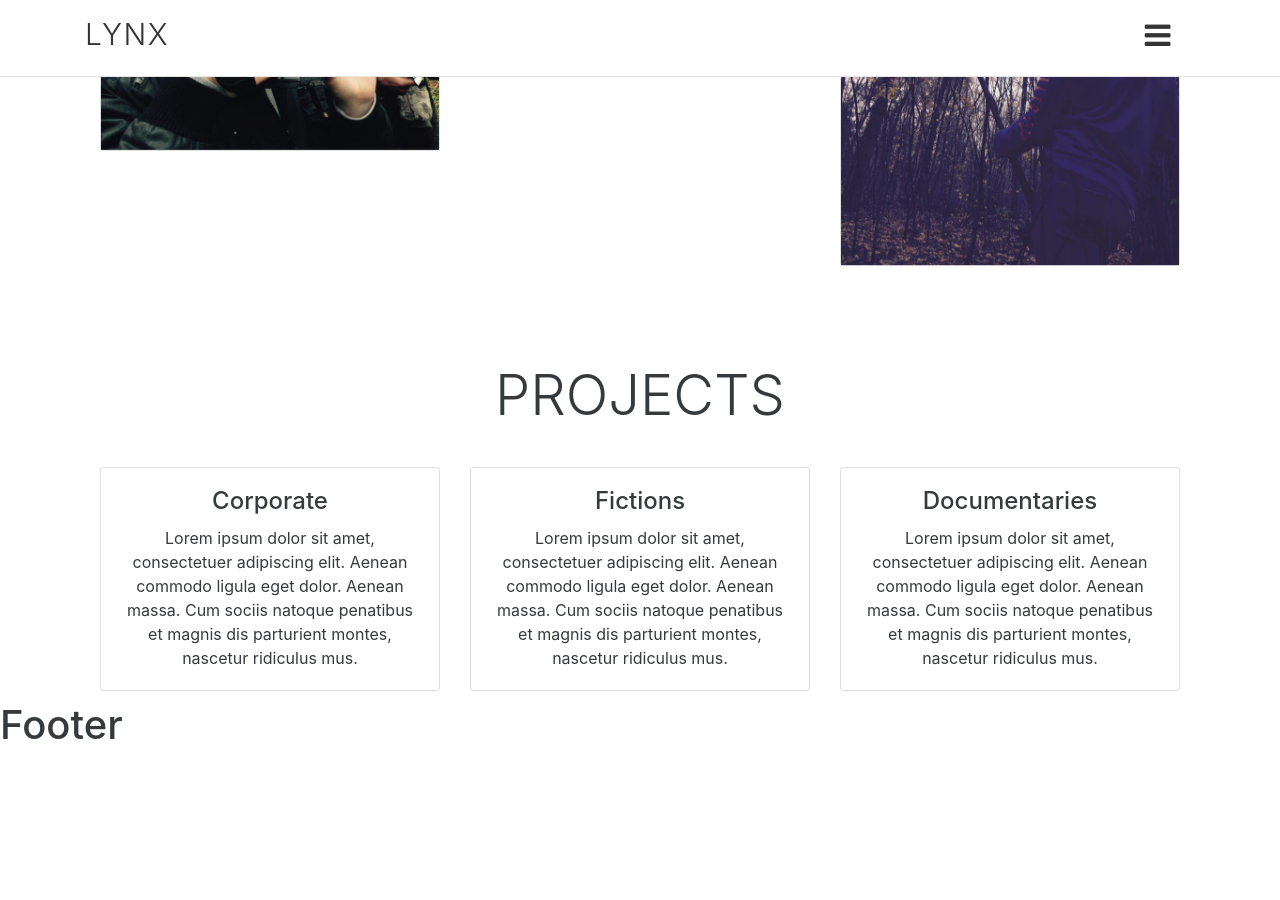
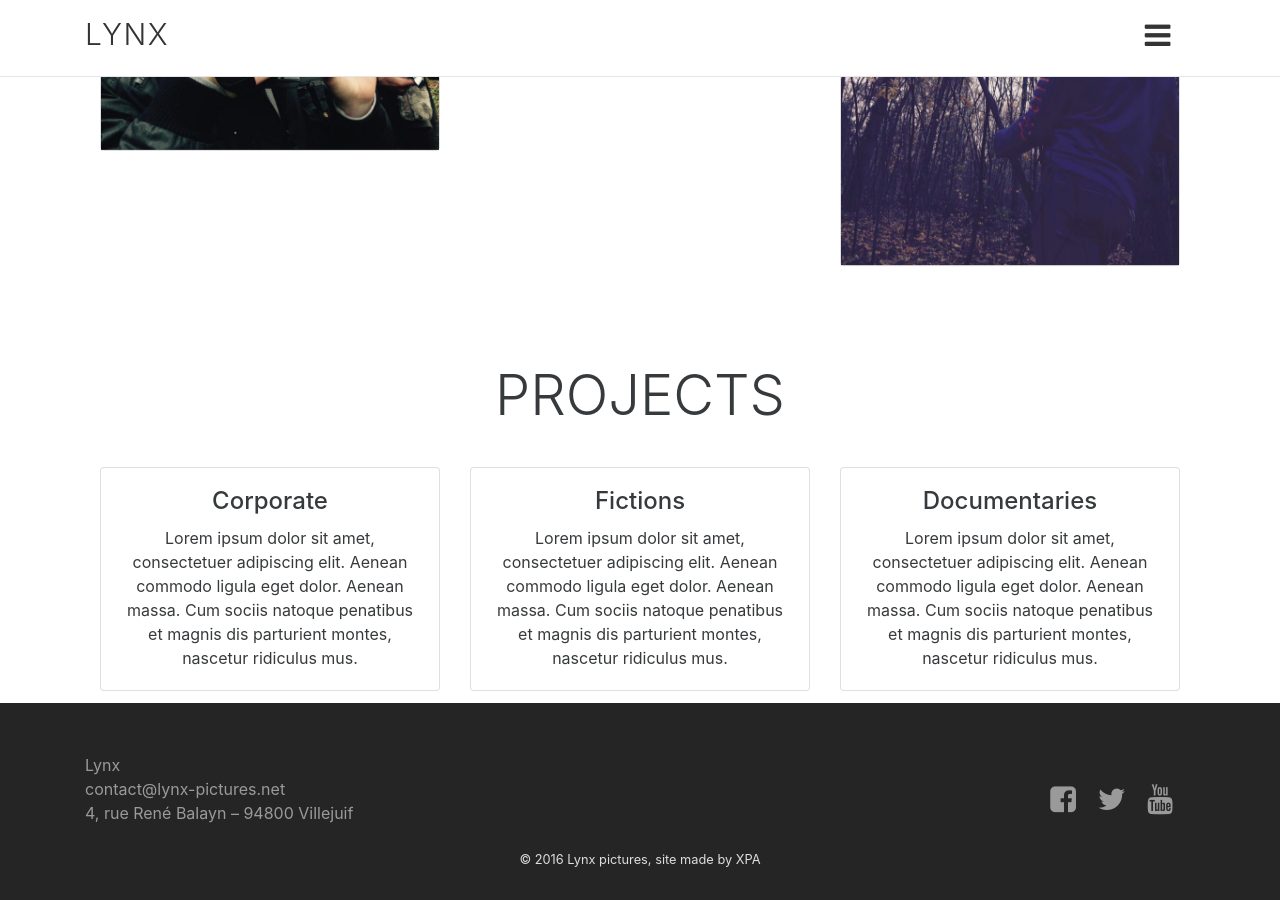
Before and after one commit to gpanos/lynx-site, a Jekyll site: the page built from index.html, in a window 1280 px wide and 900 px high, scrolled down 1537 px. Built offline with Jekyll 4.4.1, drawn with Linux system fonts in a browser that asks for light colours; before the commit the page ends 2292 px from its top, so only the background shows below that; some of the changed text lies outside the part shown.

Commit message:
Footer progress and config settings

```diff
--- a/_config.yml
+++ b/_config.yml
@@ -13,16 +13,13 @@
 # you will see them accessed via {{ site.title }}, {{ site.email }}, and so on.
 # You can create any custom variable you would like, and they will be accessible
 # in the templates via {{ site.myvariable }}.
-title: Your awesome title
-email: your-email@domain.com
-description: > # this means to ignore newlines until "baseurl:"
-  Write an awesome description for your new site here. You can edit this
-  line in _config.yml. It will appear in your document head meta (for
-  Google search results) and in your feed.xml site description.
+title: Lynx Pictures
+email: contact@lynx-pictures.net
+description: Production House in Paris
+meta: Lynx Pictrures Production Fiction Documantary Corporate Film Paris
 baseurl: "" # the subpath of your site, e.g. /blog
 url: "" # the base hostname & protocol for your site, e.g. http://example.com
-twitter_username: jekyllrb
-github_username:  jekyll
+github_username:  gpanos
 
 # Build settings
 markdown: kramdown
--- a/_includes/footer.html
+++ b/_includes/footer.html
@@ -1 +1,31 @@
-<h1>Footer</h1>
+<footer class="footer footer-dark">
+    <div class="container footer-container">
+        <div class="row">
+            <div class="col-md-6">
+                <div class="contact-info">
+                    <a href="#home">Lynx</a>
+                    <a href="mailto:{{site.email}}">contact@lynx-pictures.net</a>
+                    <a href="#">4, rue René Balayn – 94800 Villejuif</a>
+                </div>
+            </div>
+            <div class="col-md-6">
+                <div class="social-media float-xs-right">
+                    <a href="https://www.facebook.com">
+                        <i class="fa fa-facebook-square"></i>
+                    </a>
+                    <a href="https://twitter.com">
+                        <i class="fa fa-twitter"></i>
+                    </a>
+                    <a href="https://youtube.com">
+                        <i class="fa fa-youtube"></i>
+                    </a>
+                </div>
+            </div>
+        </div>
+        <div class="row">
+            <div class="col-md-12" style="text-align:center">
+                <small class-"text-muted">&copy; <script>document.write(new Date().getFullYear())</script> Lynx pictures, site made by XPA</small>
+            </div>
+        </div>
+    </div>
+</footer>
--- a/_includes/head.html
+++ b/_includes/head.html
@@ -3,8 +3,9 @@
     <meta name="viewport" content="width=device-width, initial-scale=1, shrink-to-fit=no">
     <meta http-equiv="x-ua-compatible" content="ie=edge">
 
-    <title>Lynx</title>
-    <meta name="description" content="">
+    <title>{% if page.title %}{{ page.title }}{% else %}{{ site.title }}{% endif %}</title>
+    <meta name="keywords" content="{{ site.meta }}">
+    <meta name="description" content="{{site.about-text}}">
     <!-- CSS -->
     <link rel="stylesheet" href="/css/main.css">
     <link rel="stylesheet" href="/assets/animate.css">
--- a/_includes/header.html
+++ b/_includes/header.html
@@ -52,8 +52,8 @@
 </nav>
 <div class="jumbotron jumbotron-fluid image-container vertical-center" >
     <div class="container header-text">
-        <h1 id="siteName"><span>Lynx Pictures</span></h1>
-        <p>Production House In Paris</p>
+        <h1 id="siteName"><span>{{site.title}}</span></h1>
+        <p>{{site.description}}</p>
         <a class="arrow-container" href="#aboutUs">
             <i class=" fa fa-angle-down"></i>
         </a>
--- /dev/null
+++ b/_sass/footer.scss
@@ -0,0 +1,36 @@
+.footer {
+    overflow: hidden;
+}
+
+.footer-dark {
+    background-color: rgba(30, 30, 30, 0.97);
+    color: #DDDDDD;
+}
+
+.footer-container {
+    margin-top: 50px;
+    margin-bottom: 30px;
+}
+
+.social-media {
+    text-align: center;
+    margin-left: -40px;
+    font-size: 30px;
+    padding: 24px 15px;
+}
+
+.social-media > a {
+    display: inline-block;
+    width: 40px;
+    color: #9A9A9A;
+
+}
+
+.contact-info > a {
+    color: #9A9A9A;
+    display: block;
+}
+
+.contact-info > a:hover {
+    text-decoration: none;
+}
--- a/css/main.scss
+++ b/css/main.scss
@@ -3,5 +3,6 @@
 @import "variables";
 @import "bootstrap/bootstrap";
 @import "header";
+@import "footer";
 @import "about";
 @import "work";
```
